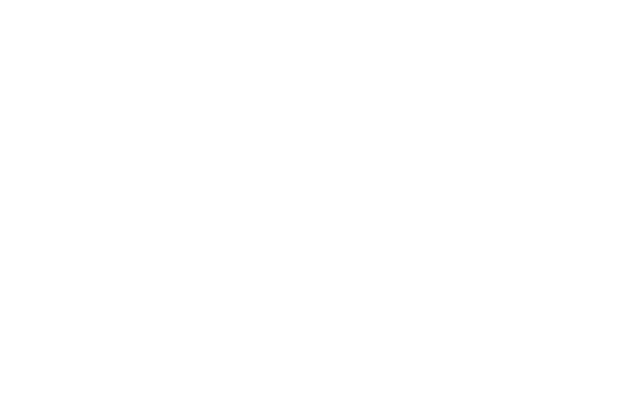
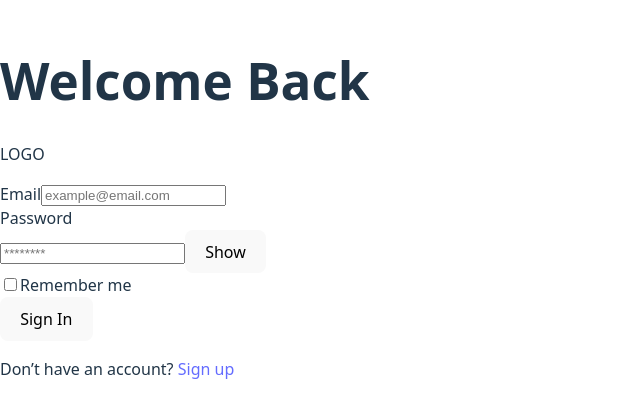
Before and after one commit to zainabatrah/Trip-project, a React app in the folder frontend/: page /login in a window 1280 px wide. Shown: the part 193-610 px from the top of the page, without its empty margins (0-640 px from the left). Built offline with nearby package versions, Linux system fonts and the light colour scheme; the HTML template or start-up script is replaced by a standard one.

Commit message:
Add login page

```diff
--- a/frontend/src/pages/Login.jsx
+++ b/frontend/src/pages/Login.jsx
@@ -1,7 +1,69 @@
+import { useState } from "react";
+import { Link } from "react-router-dom";
+
 export default function Login() {
+  const [showPassword, setShowPassword] = useState(false);
+
   return (
-    <div style={{ padding: 20 }}>
-      <title>TripMaster | SignMY BRANCH</title>
-    </div>
+<>
+        {/* Header */}
+        <div >
+          <h1>Welcome Back</h1>
+          <p>
+            LOGO
+          </p>
+        </div>
+
+        {/* Form */}
+        <form>
+          {/* Email */}
+          <div>
+            <label>Email</label>
+            <input
+              type="email"
+              placeholder="example@email.com"
+            />
+          </div>
+
+          {/* Password */}
+          <div>
+            <label>Password</label>
+            <div>
+              <input
+                type={showPassword ? "text" : "password"}
+                placeholder="********"
+               />
+              <button
+                type="button"
+                onClick={() => setShowPassword(!showPassword)}
+              >
+                {showPassword ? "Hide" : "Show"}
+              </button>
+            </div>
+          </div>
+
+          {/* Remember */}
+          <div>
+            <input type="checkbox" />
+            <span>
+              Remember me
+            </span>
+          </div>
+
+          {/* Button */}
+          <button>
+            Sign In
+          </button>
+        </form>
+
+        {/* Footer */}
+        <p>
+          Don’t have an account?{" "}
+          <Link to="/register" className="text-blue-600 font-semibold">
+          Sign up
+          </Link>
+
+        </p>
+</>
   );
 }
```
